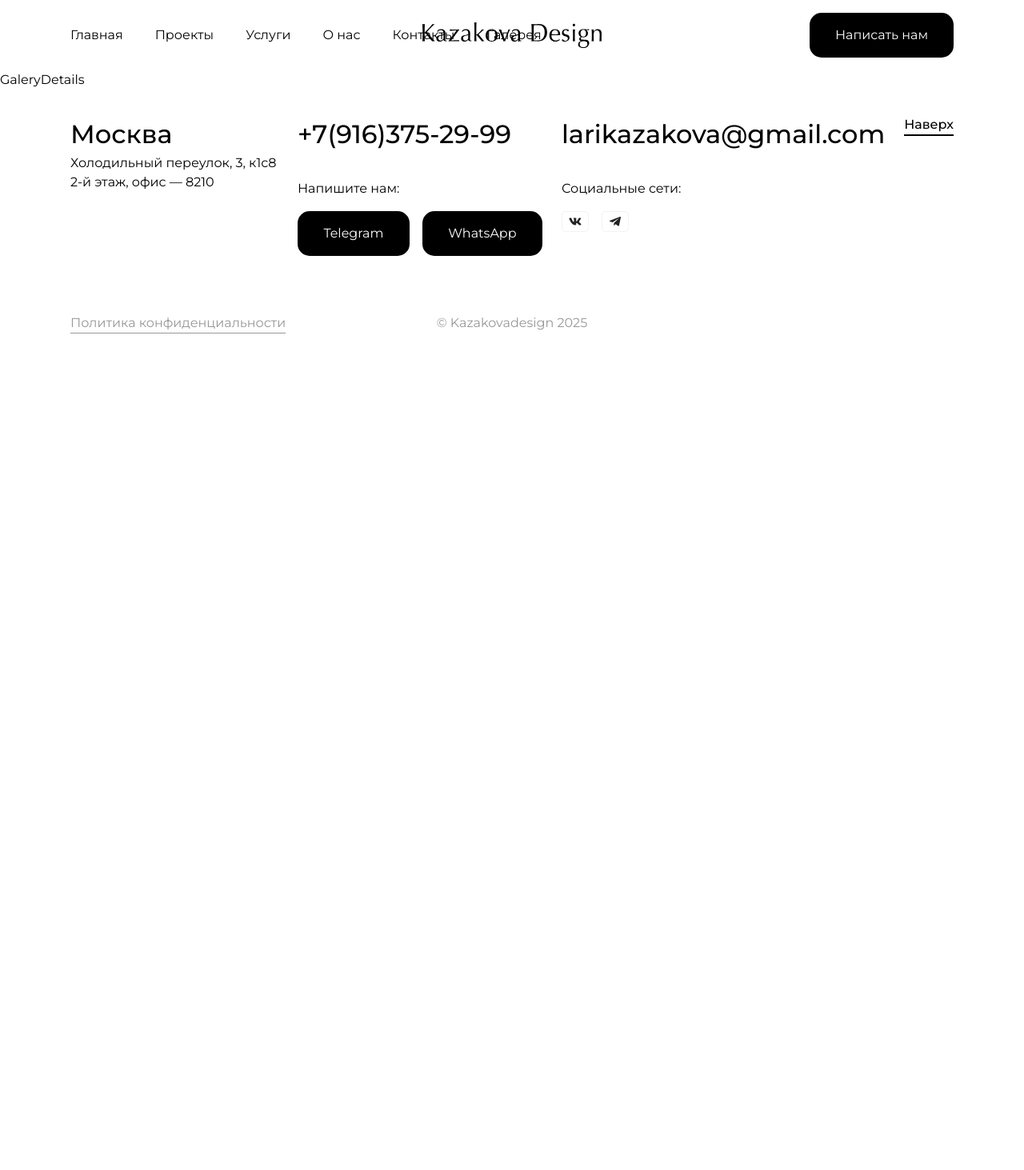
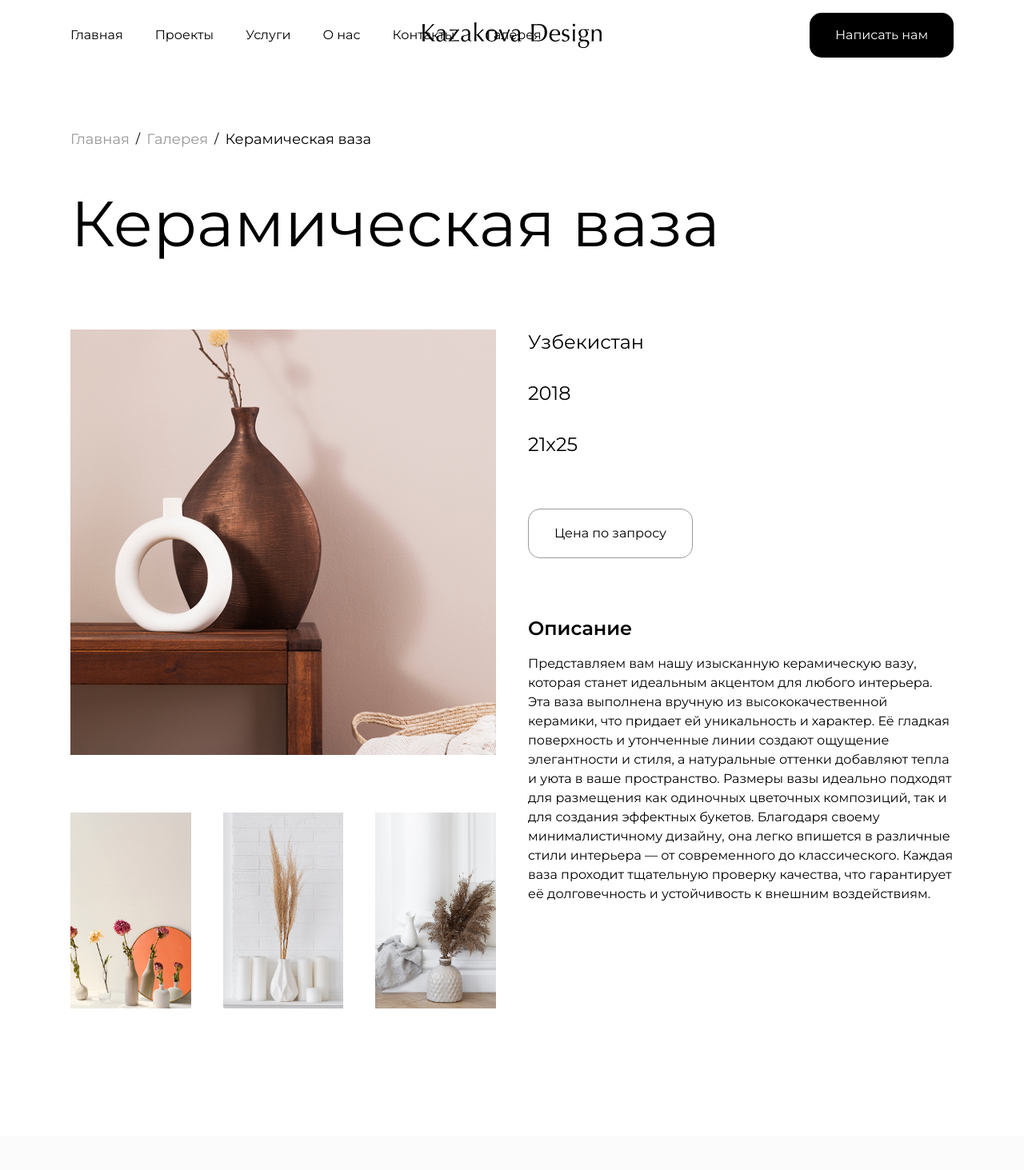
Before and after one commit to KJDev99/Kazakova, a React (Vite) app: page /galery-detail in a window 1280 px wide. Shown: the top 1463 px of the page at 80% size. Before the commit the page ends 800 px from the top, so only its background shows below. Built offline with nearby package versions, Linux system fonts and the light colour scheme.

Commit message:
galery-detail add

```diff
--- a/src/components/Galery/galeryContent.jsx
+++ b/src/components/Galery/galeryContent.jsx
@@ -1,4 +1,5 @@
 import React from "react";
+import { Link } from "react-router-dom";
 
 const images = [
   { src: "galery1.png", text: "Керамическая ваза" },
@@ -20,12 +21,12 @@ export default function GalleryContent() {
     <div className="px-22 max-w-[1920px] mx-auto">
       <div className="grid grid-cols-3 gap-x-10 gap-y-18">
         {images.map((item, index) => (
-          <div key={index} className="relative group">
+          <Link to={"/galery-detail"} key={index} className="relative group">
             <img src={item.src} alt="" className="w-full" />
             <div className="absolute inset-0 bg-black bg-opacity-50 opacity-0 group-hover:opacity-50 text-[32px] transition-opacity duration-300 flex items-center justify-center text-white text-lg font-medium">
               {item.text}
             </div>
-          </div>
+          </Link>
         ))}
       </div>
     </div>
--- /dev/null
+++ b/src/components/GaleryDetails/galeryDetailsContent.jsx
@@ -0,0 +1,74 @@
+import React, { useState } from "react";
+import { motion, AnimatePresence } from "framer-motion";
+
+const images = ["/galery1.png", "/galery2.png", "/galery3.png", "/galery4.png"];
+
+export default function GaleryDetailsContent() {
+  const [selectedImage, setSelectedImage] = useState(images[0]);
+
+  return (
+    <div className="px-22 max-w-[1920px] mx-auto">
+      <div className="grid grid-cols-2 gap-x-10">
+        <div className="flex flex-col gap-4">
+          <div className="aspect-square w-full relative overflow-hidden">
+            <AnimatePresence mode="wait">
+              <motion.img
+                key={selectedImage}
+                src={selectedImage}
+                alt="IMG"
+                initial={{ opacity: 0, scale: 0.95 }}
+                animate={{ opacity: 1, scale: 1 }}
+                exit={{ opacity: 0, scale: 0.95 }}
+                transition={{ duration: 0.4 }}
+                className="w-full h-full object-cover"
+              />
+            </AnimatePresence>
+          </div>
+
+          <div className="grid grid-cols-3 gap-10 mt-14">
+            {images
+              .filter((img) => img !== selectedImage)
+              .map((img) => (
+                <button
+                  key={img}
+                  onClick={() => setSelectedImage(img)}
+                  className="cursor-pointer overflow-hidden transition-all duration-300 hover:scale-105 border-transparent"
+                >
+                  <img
+                    src={img}
+                    alt="Thumbnail"
+                    className="w-full h-[245px] object-cover"
+                  />
+                </button>
+              ))}
+          </div>
+        </div>
+
+        {/* Right side - Info */}
+        <div className="flex flex-col">
+          <h3 className="text-2xl mb-8">Узбекистан</h3>
+          <h3 className="text-2xl mb-8">2018</h3>
+          <h3 className="text-2xl">21х25</h3>
+          <button className="px-8 py-[18px] border border-[#9B9B9B] rounded-[15px] mt-16 mb-18 w-max">
+            Цена по запросу
+          </button>
+          <h3 className="text-2xl font-semibold mb-4">Описание</h3>
+          <p className="leading-[150%]">
+            Представляем вам нашу изысканную керамическую вазу, которая станет
+            идеальным акцентом для любого интерьера. Эта ваза выполнена вручную
+            из высококачественной керамики, что придает ей уникальность и
+            характер. Её гладкая поверхность и утонченные линии создают ощущение
+            элегантности и стиля, а натуральные оттенки добавляют тепла и уюта в
+            ваше пространство. Размеры вазы идеально подходят для размещения как
+            одиночных цветочных композиций, так и для создания эффектных
+            букетов. Благодаря своему минималистичному дизайну, она легко
+            впишется в различные стили интерьера — от современного до
+            классического. Каждая ваза проходит тщательную проверку качества,
+            что гарантирует её долговечность и устойчивость к внешним
+            воздействиям.
+          </p>
+        </div>
+      </div>
+    </div>
+  );
+}
--- /dev/null
+++ b/src/components/GaleryDetails/galeryDetailsNav.jsx
@@ -0,0 +1,18 @@
+import React from "react";
+import { Link } from "react-router-dom";
+
+export default function GaleryDetailsNav() {
+  return (
+    <div className="mt-18 mb-8 max-w-[1920px] mx-auto gap-x-2 items-center flex px-22">
+      <Link to="/" className="text-lg text-[#989898]">
+        Главная
+      </Link>
+      <div>/</div>
+      <Link to="/galery" className="text-lg text-[#989898]">
+        Галерея
+      </Link>
+      <div>/</div>
+      <p className="text-lg">Керамическая ваза</p>
+    </div>
+  );
+}
--- /dev/null
+++ b/src/components/GaleryDetails/galeryDetailsTitle.jsx
@@ -0,0 +1,11 @@
+import React from "react";
+
+export default function GaleryDetailsTitle() {
+  return (
+    <div>
+      <div className="px-22 flex flex-col">
+        <h2 className="text-[80px] mb-18">Керамическая ваза</h2>
+      </div>
+    </div>
+  );
+}
--- a/src/pages/GaleryDetails.jsx
+++ b/src/pages/GaleryDetails.jsx
@@ -1,5 +1,16 @@
 import React from "react";
+import GaleryDetailsNav from "../components/GaleryDetails/galeryDetailsNav";
+import GaleryDetailsTitle from "../components/GaleryDetails/galeryDetailsTitle";
+import GaleryDetailsContent from "../components/GaleryDetails/galeryDetailsContent";
+import Forma2 from "../components/forma2";
 
 export default function GaleryDetails() {
-  return <div>GaleryDetails</div>;
+  return (
+    <>
+      <GaleryDetailsNav />
+      <GaleryDetailsTitle />
+      <GaleryDetailsContent />
+      <Forma2 />
+    </>
+  );
 }
```
